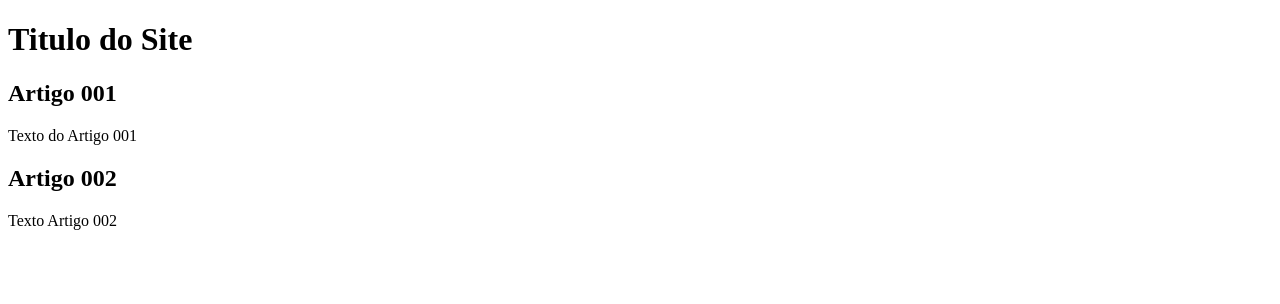
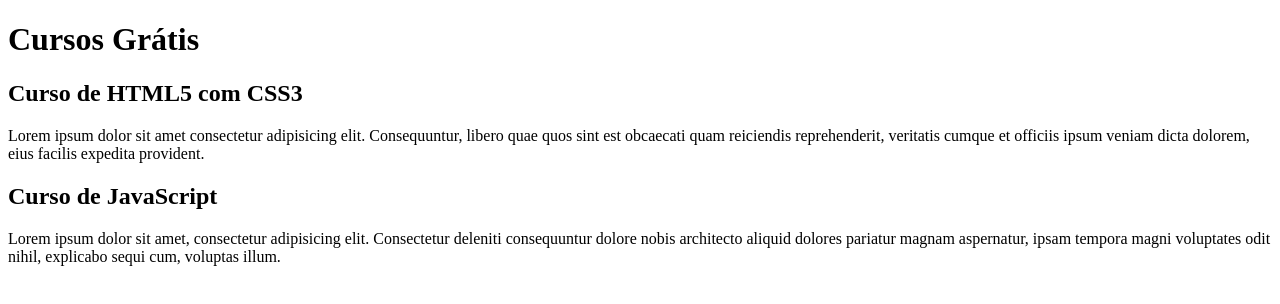
Before and after one commit to oliveclara/Projeto-site, a plain HTML site: page index.html in a window 1280 px wide. Drawn offline with Linux system fonts and the light colour scheme.

Commit message:
Comecei a escrever o conteúdo

```diff
--- a/index.html
+++ b/index.html
@@ -8,15 +8,15 @@
 <body>
     <main>
       <header>
-        <h1>Titulo do Site</h1>
+        <h1>Cursos Grátis</h1>
       </header>
       <article>
-        <h2>Artigo 001</h2>
-        <p>Texto do Artigo 001</p>
+        <h2>Curso de HTML5 com CSS3</h2>
+        <p>Lorem ipsum dolor sit amet consectetur adipisicing elit. Consequuntur, libero quae quos sint est obcaecati quam reiciendis reprehenderit, veritatis cumque et officiis ipsum veniam dicta dolorem, eius facilis expedita provident.</p>
       </article>
       <article>
-        <h2>Artigo 002</h2>
-        <p>Texto Artigo 002</p>
+        <h2>Curso de JavaScript</h2>
+        <p>Lorem ipsum dolor sit amet, consectetur adipisicing elit. Consectetur deleniti consequuntur dolore nobis architecto aliquid dolores pariatur magnam aspernatur, ipsam tempora magni voluptates odit nihil, explicabo sequi cum, voluptas illum.</p>
       </article>
     </main>
 </body>
```
